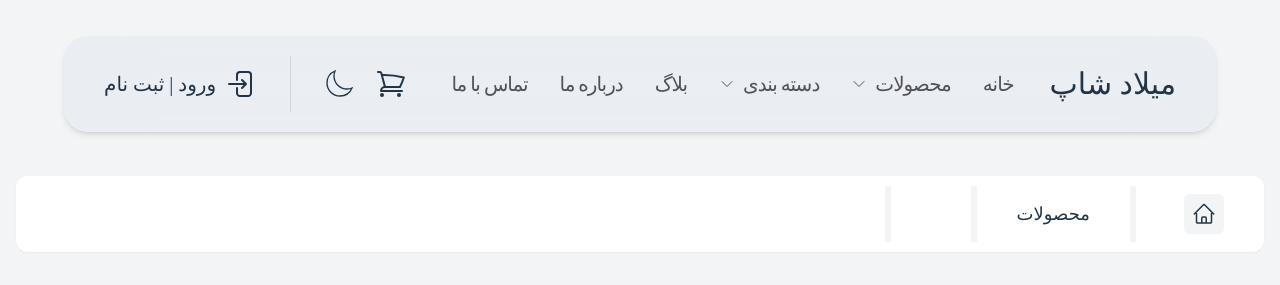
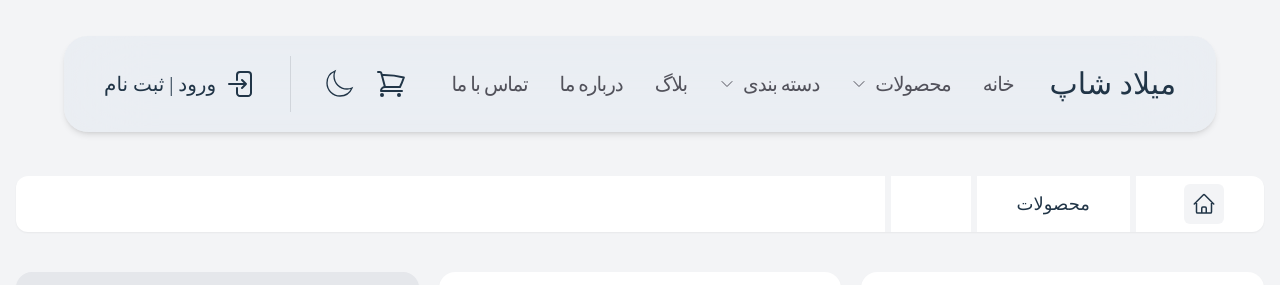
Before and after one commit to Milad1385/miladShop, a React (Vite) app: page /product/clothes in a window 1280 px wide. Shown: the top 285 px of the page. Built offline with nearby package versions, Linux system fonts and the light colour scheme; no server answers; a web font is replaced by a local one.

Commit message:
fix bread crumb bug

```diff
--- a/src/components/BreadCrumb/BreadCrumb.jsx
+++ b/src/components/BreadCrumb/BreadCrumb.jsx
@@ -3,7 +3,7 @@ import React from 'react'
 export default function BreadCrumb(props) {
   return (
     <>
-        <div className='breadCrumb bg-white shadow-sm flex items-center p-2.5  gap-x-1 md:gap-x-5 lg:gap-x-10 text-sm md:text-lg px-2 md:px-5 rounded-md md:rounded-xl'>
+        <div className='breadCrumb bg-white shadow-sm flex items-center p-2.5 md:p-0  gap-x-1 md:gap-x-5 lg:gap-x-10 text-sm md:text-lg px-2 md:px-5 rounded-md md:rounded-xl'>
           <div className='breadCrumb__item lg:mr-5 bg-gray-100 rounded-md p-2 ml-2'>
                 <svg className='w-6 h-6'>
                   <use href='#home'></use>
--- a/src/components/nav/nav.jsx
+++ b/src/components/nav/nav.jsx
@@ -130,7 +130,7 @@ export default function Nav() {
                 {/* menu haeder */}
                 <div className='flex items-center justify-between border-b border-gray-300 pb-5'>
                     <div className='w-[62px]'>
-                        <img src="photo/logo.webp" alt="" />
+                        <img src="https://miladshop.iran.liara.run/photo/logo.webp" alt="" />
                     </div>
                     <h5 className='font-MorabbaBold text-2xl'>میلاد شاپ</h5>
                     <div>
```
